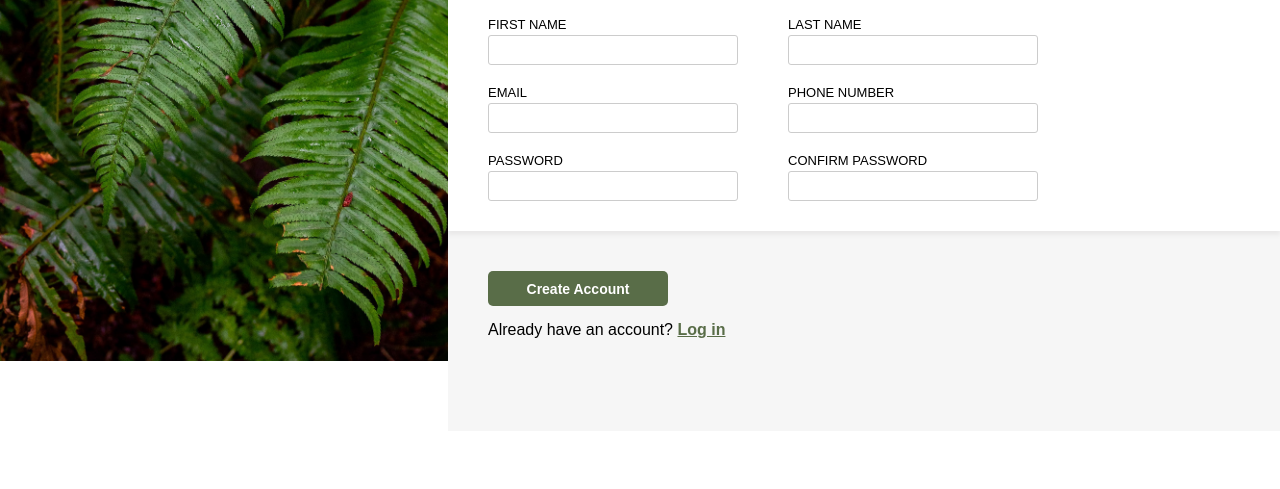
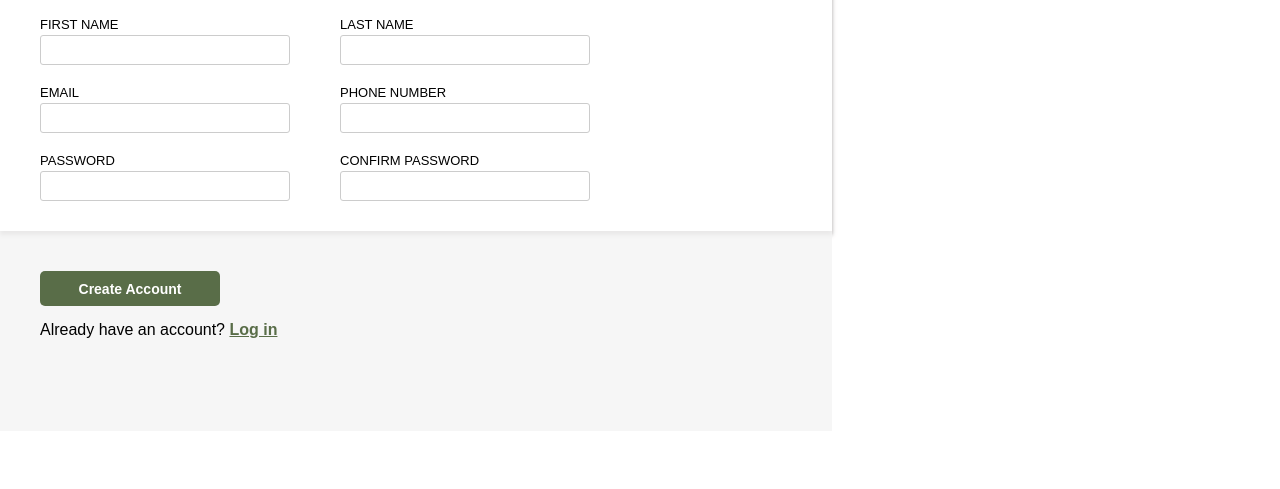
Before and after one commit to samswag01/signInForm, a plain HTML site: page index.html in a window 1280 px wide. Shown: the part 311-800 px from the top of the page. Drawn offline with Linux system fonts and the light colour scheme; a web font is replaced by a local one.

Commit message:
Adjust image

```diff
--- a/index.html
+++ b/index.html
@@ -11,7 +11,6 @@
 <body>
     <div class="main">
         <section class="display">
-            <img class="display__img" src="images/flower.jpg" alt="">
             <div class="display__odin">
                 <img src="images/odin-lined.png" alt="">
                 <p>ODIN</p>
```
